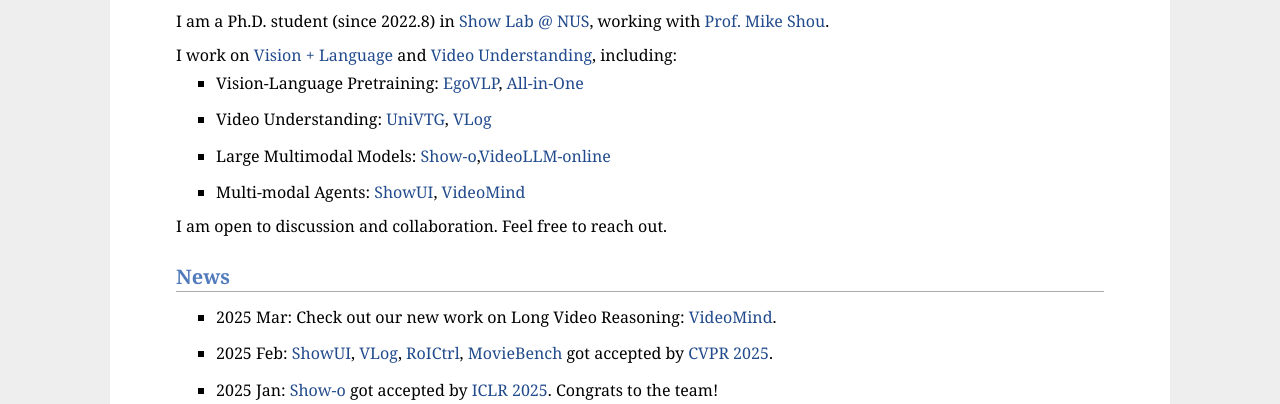
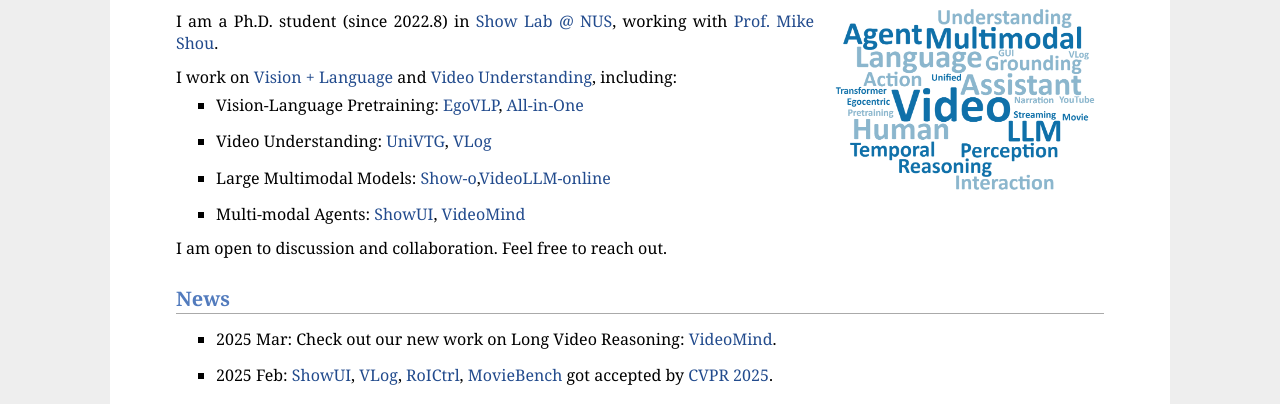
Before and after one commit to QinghongLin/QinghongLin.github.io, a plain HTML site: page index.html in a window 1280 px wide. Shown: the part 366-770 px from the top of the page. Drawn offline with Linux system fonts and the light colour scheme.

Commit message:
Update index.html

```diff
--- a/index.html
+++ b/index.html
@@ -73,6 +73,7 @@
 		</table>
 
 		<h2>Biography</h2>
+		<img src="./figures/wordcloud.png" style="float: right; width: 280px; margin: 0 0 10px 10px;">
 		<p>
 		</p>
 		<div style="text-align:justify">
```
